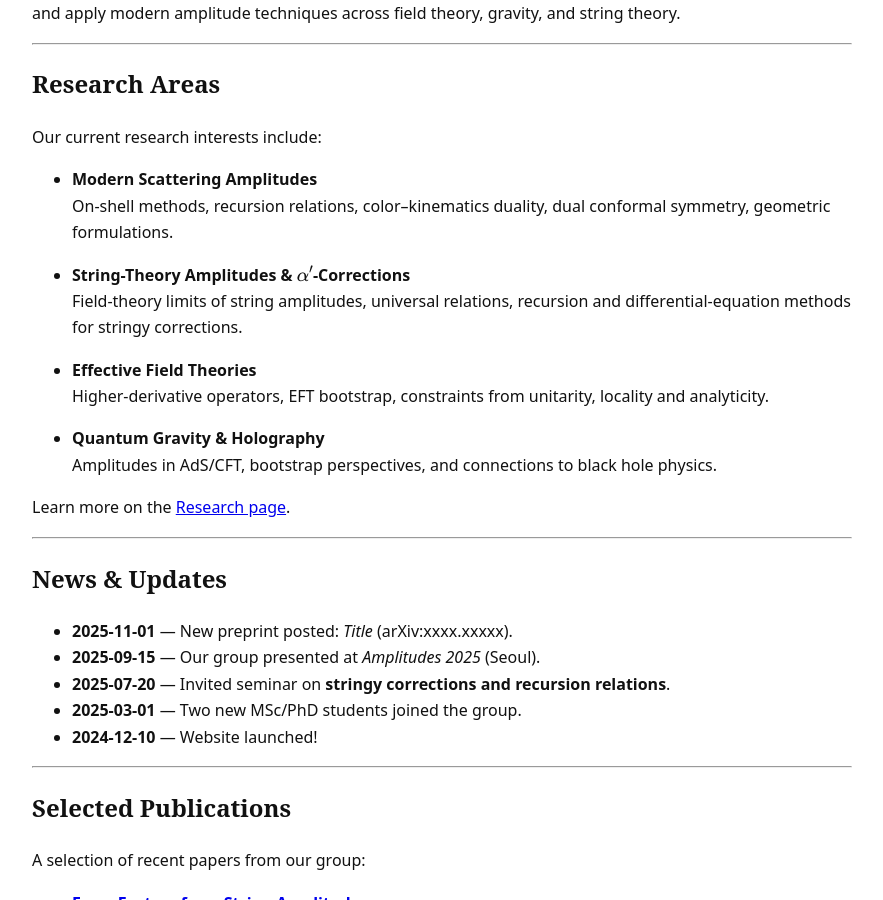
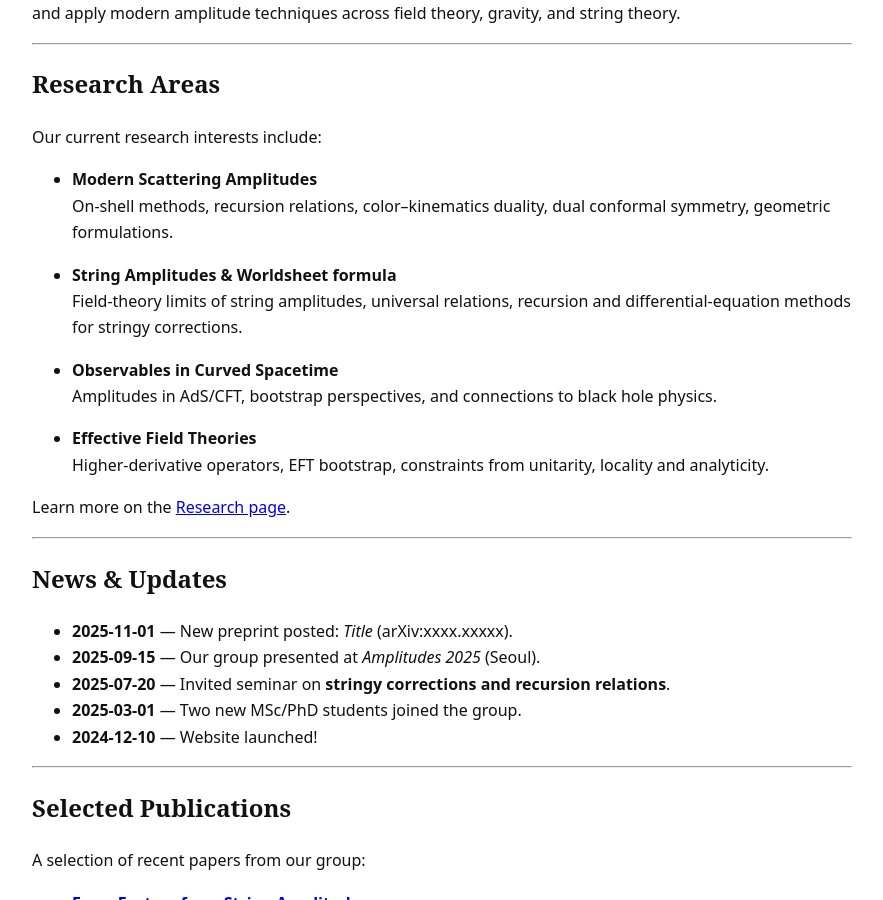
Before and after one commit to QuantumQ1/quantumq1.github.io, a Jekyll site: the page built from index.md, in a window 1280 px wide and 900 px high, scrolled down 834 px. Shown: the whole window, without its empty margins (198-1081 px from the left). Built offline with Jekyll 4.4.1, drawn with Linux system fonts in a browser that asks for light colours.

Commit message:
Update index.md

```diff
--- a/index.md
+++ b/index.md
@@ -29,14 +29,15 @@ Our current research interests include:
 - **Modern Scattering Amplitudes**
   On-shell methods, recursion relations, color–kinematics duality, dual conformal symmetry, geometric formulations.
 
-- **String-Theory Amplitudes & $\alpha'$-Corrections**
+- **String Amplitudes & Worldsheet formula**
   Field-theory limits of string amplitudes, universal relations, recursion and differential-equation methods for stringy corrections.
+
+- **Observables in Curved Spacetime**
+  Amplitudes in AdS/CFT, bootstrap perspectives, and connections to black hole physics.
 
 - **Effective Field Theories**
   Higher-derivative operators, EFT bootstrap, constraints from unitarity, locality and analyticity.
 
-- **Quantum Gravity & Holography**
-  Amplitudes in AdS/CFT, bootstrap perspectives, and connections to black hole physics.
 
 Learn more on the [Research page](/research/).
 
```
